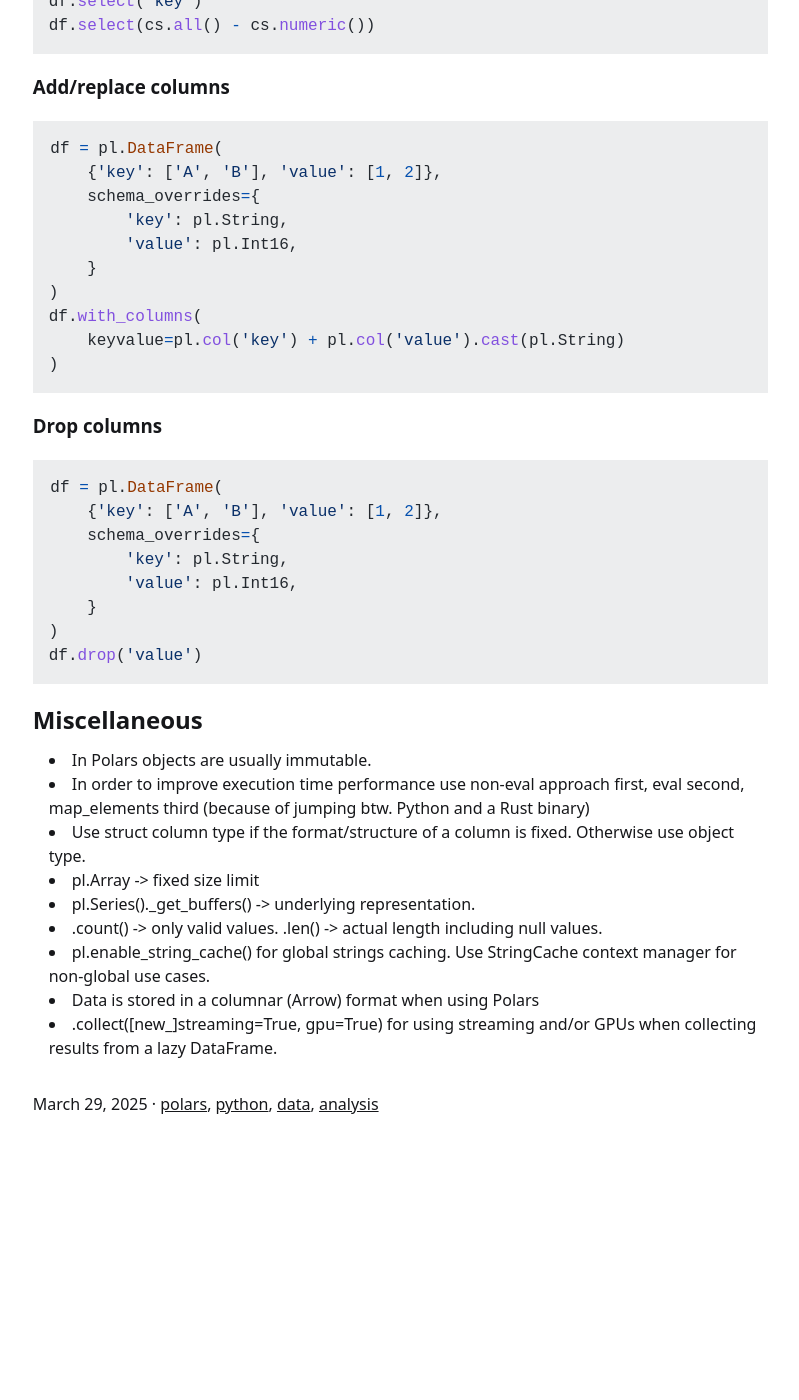
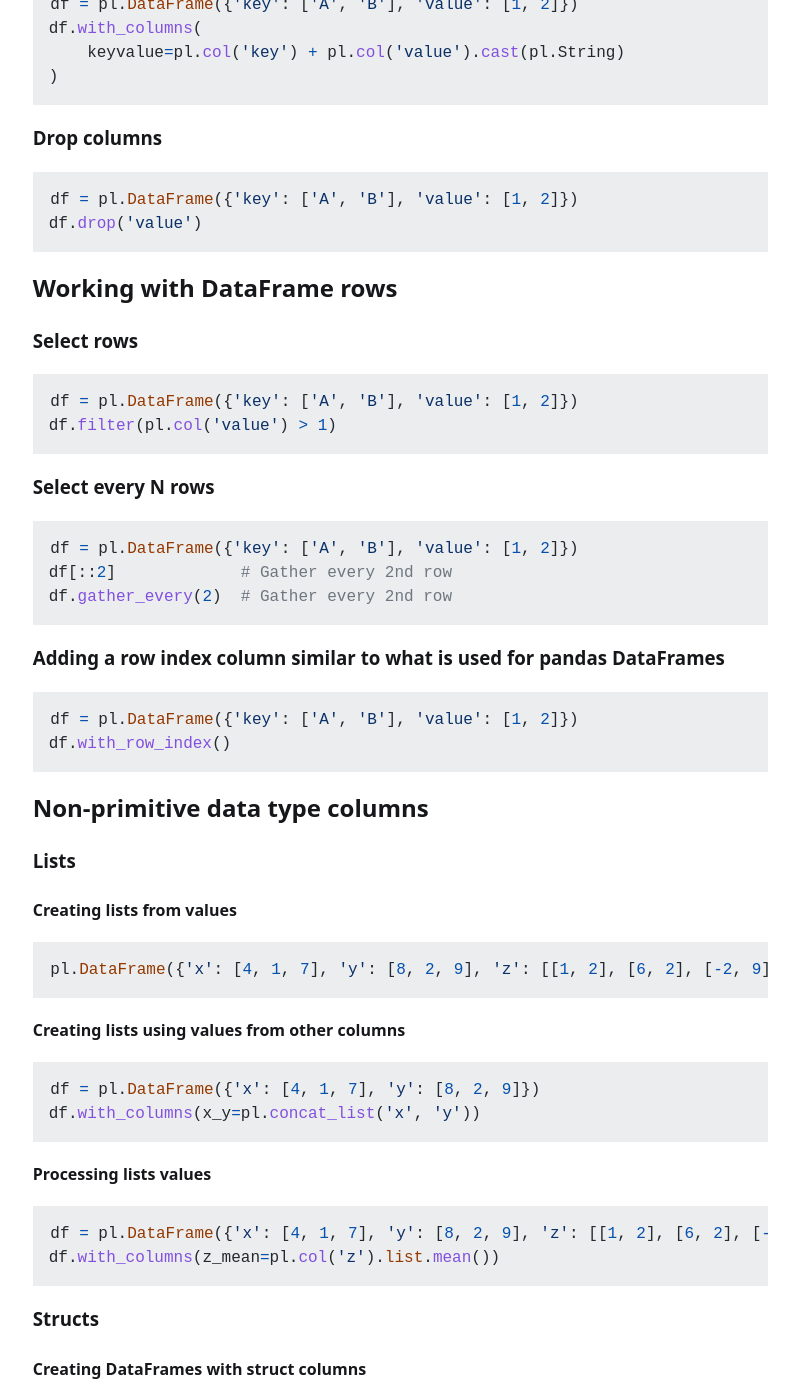
Before and after one commit to ovidiuparvu/ovidiuparvu.github.io, a Jekyll site: the page built from _posts/2025-03-29-an-intro-to-polars.md, in a window 1280 px wide and 1400 px high, scrolled down 1218 px. Shown: the whole window, without its empty margins (320-1119 px from the left). Built offline with Jekyll 4.4.1, drawn with Linux system fonts in a browser that asks for light colours; before the commit the page ends 2430 px from its top, so only the background shows below that; some of the changed text lies outside the part shown.

Commit message:
Continue writing down notes from intro to Polars

````diff
--- a/_posts/2025-03-29-an-intro-to-polars.md
+++ b/_posts/2025-03-29-an-intro-to-polars.md
@@ -46,13 +46,7 @@ pl.DataFrame(
 ```python
 import polars.selectors as cs
 
-df = pl.DataFrame(
-    {'key': ['A', 'B'], 'value': [1, 2]},
-    schema_overrides={
-        'key': pl.String,
-        'value': pl.Int16,
-    }
-)
+df = pl.DataFrame({'key': ['A', 'B'], 'value': [1, 2]})
 df.select('key')
 df.select(cs.all() - cs.numeric())
 ```
@@ -60,13 +54,7 @@ df.select(cs.all() - cs.numeric())
 ### Add/replace columns
 
 ```python
-df = pl.DataFrame(
-    {'key': ['A', 'B'], 'value': [1, 2]},
-    schema_overrides={
-        'key': pl.String,
-        'value': pl.Int16,
-    }
-)
+df = pl.DataFrame({'key': ['A', 'B'], 'value': [1, 2]})
 df.with_columns(
     keyvalue=pl.col('key') + pl.col('value').cast(pl.String)
 )
@@ -75,18 +63,91 @@ df.with_columns(
 ### Drop columns
 
 ```python
-df = pl.DataFrame(
-    {'key': ['A', 'B'], 'value': [1, 2]},
-    schema_overrides={
-        'key': pl.String,
-        'value': pl.Int16,
-    }
-)
+df = pl.DataFrame({'key': ['A', 'B'], 'value': [1, 2]})
 df.drop('value')
 ```
 
+## Working with DataFrame rows
+
+### Select rows
+
+```python
+df = pl.DataFrame({'key': ['A', 'B'], 'value': [1, 2]})
+df.filter(pl.col('value') > 1)
+```
+
+### Select every N rows
+
+```python
+df = pl.DataFrame({'key': ['A', 'B'], 'value': [1, 2]})
+df[::2]             # Gather every 2nd row
+df.gather_every(2)  # Gather every 2nd row
+```
+
+### Adding a row index column similar to what is used for pandas DataFrames
+
+```python
+df = pl.DataFrame({'key': ['A', 'B'], 'value': [1, 2]})
+df.with_row_index()
+```
+
+## Non-primitive data type columns
+
+### Lists
+
+#### Creating lists from values
+
+```python
+pl.DataFrame({'x': [4, 1, 7], 'y': [8, 2, 9], 'z': [[1, 2], [6, 2], [-2, 9]]})
+```
+
+#### Creating lists using values from other columns
+
+```python
+df = pl.DataFrame({'x': [4, 1, 7], 'y': [8, 2, 9]})
+df.with_columns(x_y=pl.concat_list('x', 'y'))
+```
+
+#### Processing lists values
+
+```python
+df = pl.DataFrame({'x': [4, 1, 7], 'y': [8, 2, 9], 'z': [[1, 2], [6, 2], [-2, 9]]})
+df.with_columns(z_mean=pl.col('z').list.mean())
+```
+
+### Structs
+
+#### Creating DataFrames with struct columns
+
+```python
+df = pl.DataFrame({'cars': [{'make': 'Audi', 'year': 2020}, {'make': 'Volkswagen', 'year': 2024}]})
+```
+
+#### Unnesting a struct column
+
+```python
+df.unnest('cars')
+```
+
+#### Selecting a field of a struct column
+
+```python
+df.select(pl.col('cars').struct.field('make'))
+```
+
+#### Viewing the schema of a DataFrame containing struct columns
+
+```python
+df.schema
+```
+
+### Arrays
+
+TODO: Continue from here
+
 ## Miscellaneous
 
+- Data is stored in a columnar (Arrow) format when using Polars.
 - In Polars objects are usually immutable.
 - In order to improve execution time performance use non-eval approach first, eval second, map_elements third (because of jumping btw. Python and a Rust binary)
 - Use struct column type if the format/structure of a column is fixed. Otherwise use object type.
@@ -94,5 +155,4 @@ df.drop('value')
 - pl.Series()._get_buffers() -> underlying representation.
 - .count() -> only valid values. .len() -> actual length including null values.
 - pl.enable_string_cache() for global strings caching. Use StringCache context manager for non-global use cases.
-- Data is stored in a columnar (Arrow) format when using Polars
 - .collect([new_]streaming=True, gpu=True) for using streaming and/or GPUs when collecting results from a lazy DataFrame.
````
